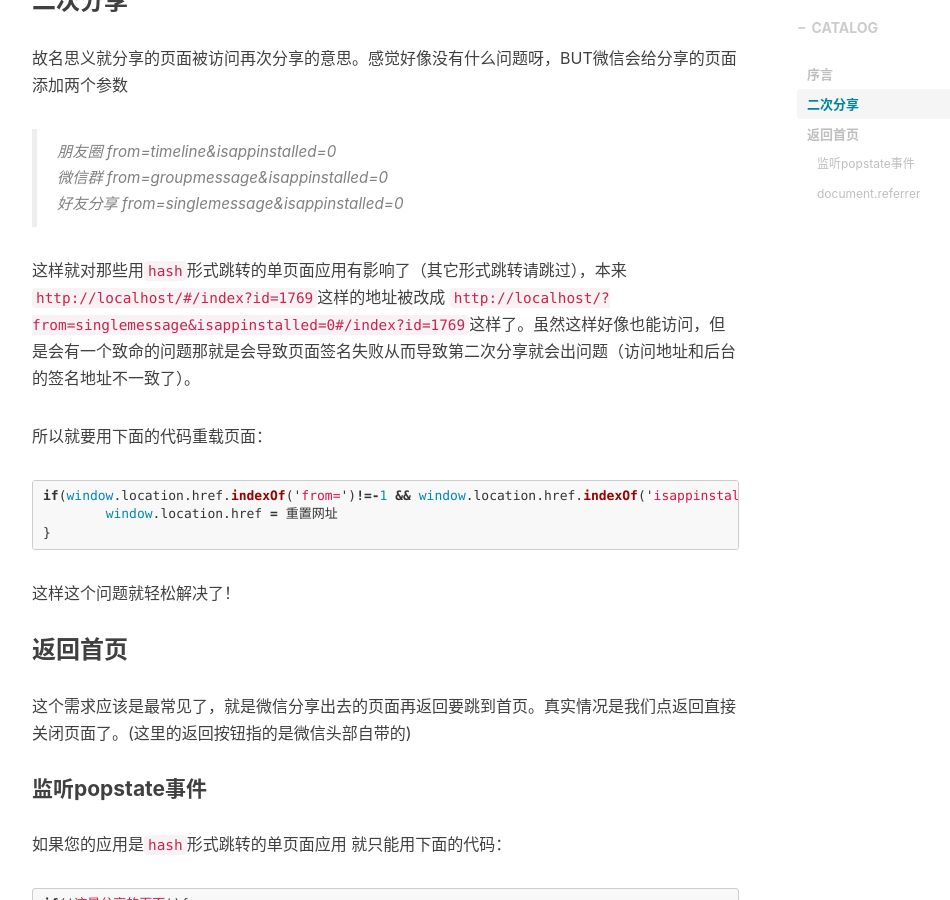
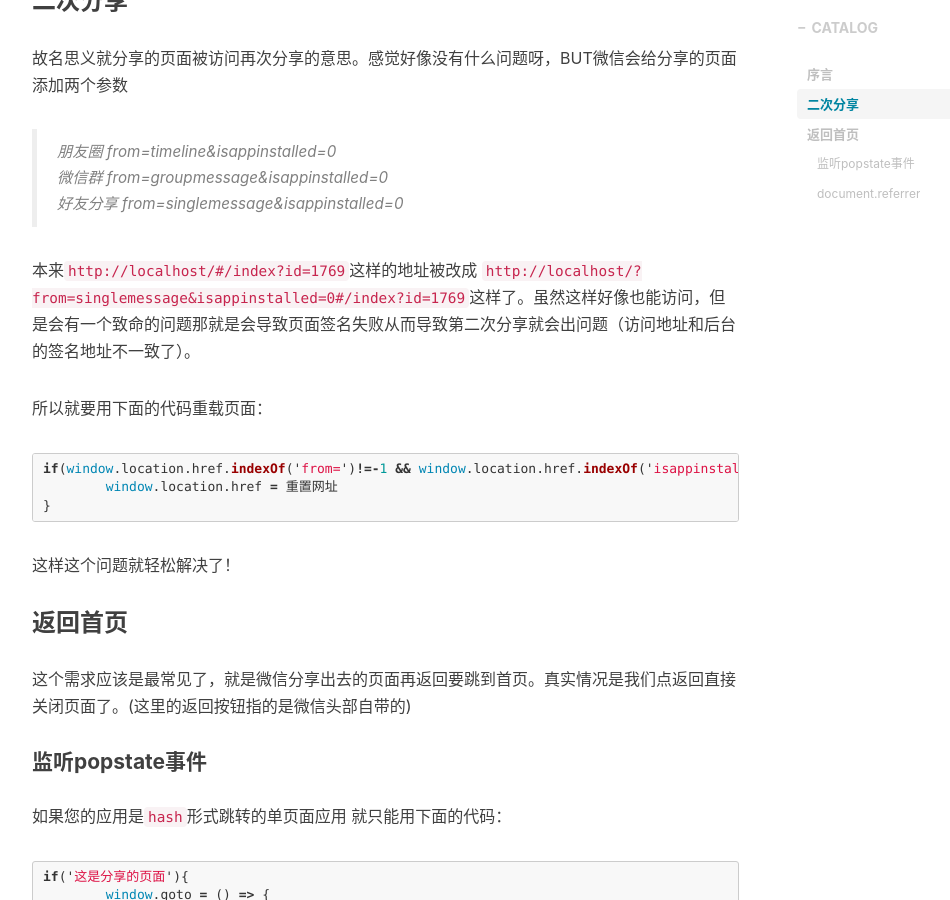
Before and after one commit to bb595700239/bb595700239.github.io, a Jekyll site: the page built from _posts/2018-05-25-WeChat-share.markdown, in a window 1280 px wide and 900 px high, scrolled down 885 px. Shown: the whole window, without its empty margins (233-1183 px from the left). Built offline with Jekyll 4.4.1, drawn with Linux system fonts in a browser that asks for light colours; nearby versions of some CDN libraries; comment, search, counter and statistics services are not loaded.

Commit message:
修改分享方案
Signed-off-by: bb595700239 <595700239@qq.com>

```diff
--- a/_posts/2018-05-25-WeChat-share.markdown
+++ b/_posts/2018-05-25-WeChat-share.markdown
@@ -28,7 +28,7 @@ tags:
 >
 >好友分享 from=singlemessage&isappinstalled=0
 
-这样就对那些用`hash`形式跳转的单页面应用有影响了（其它形式跳转请跳过），本来`http://localhost/#/index?id=1769`这样的地址被改成
+本来`http://localhost/#/index?id=1769`这样的地址被改成
 `http://localhost/?from=singlemessage&isappinstalled=0#/index?id=1769`这样了。虽然这样好像也能访问，但是会有一个致命的问题那就是会导致页面签名失败从而导致第二次分享就会出问题（访问地址和后台的签名地址不一致了）。
 
  所以就要用下面的代码重载页面：
```
